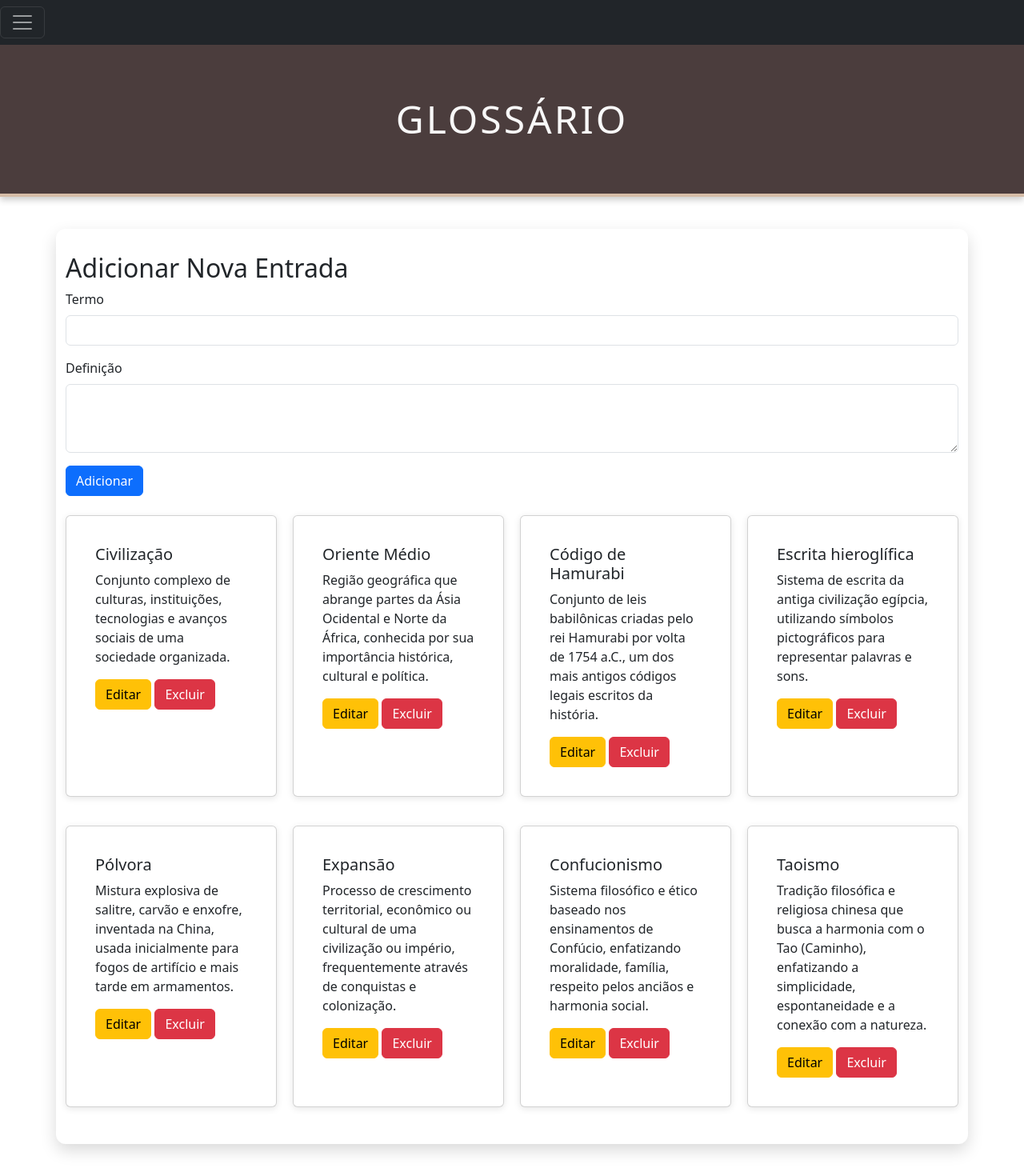
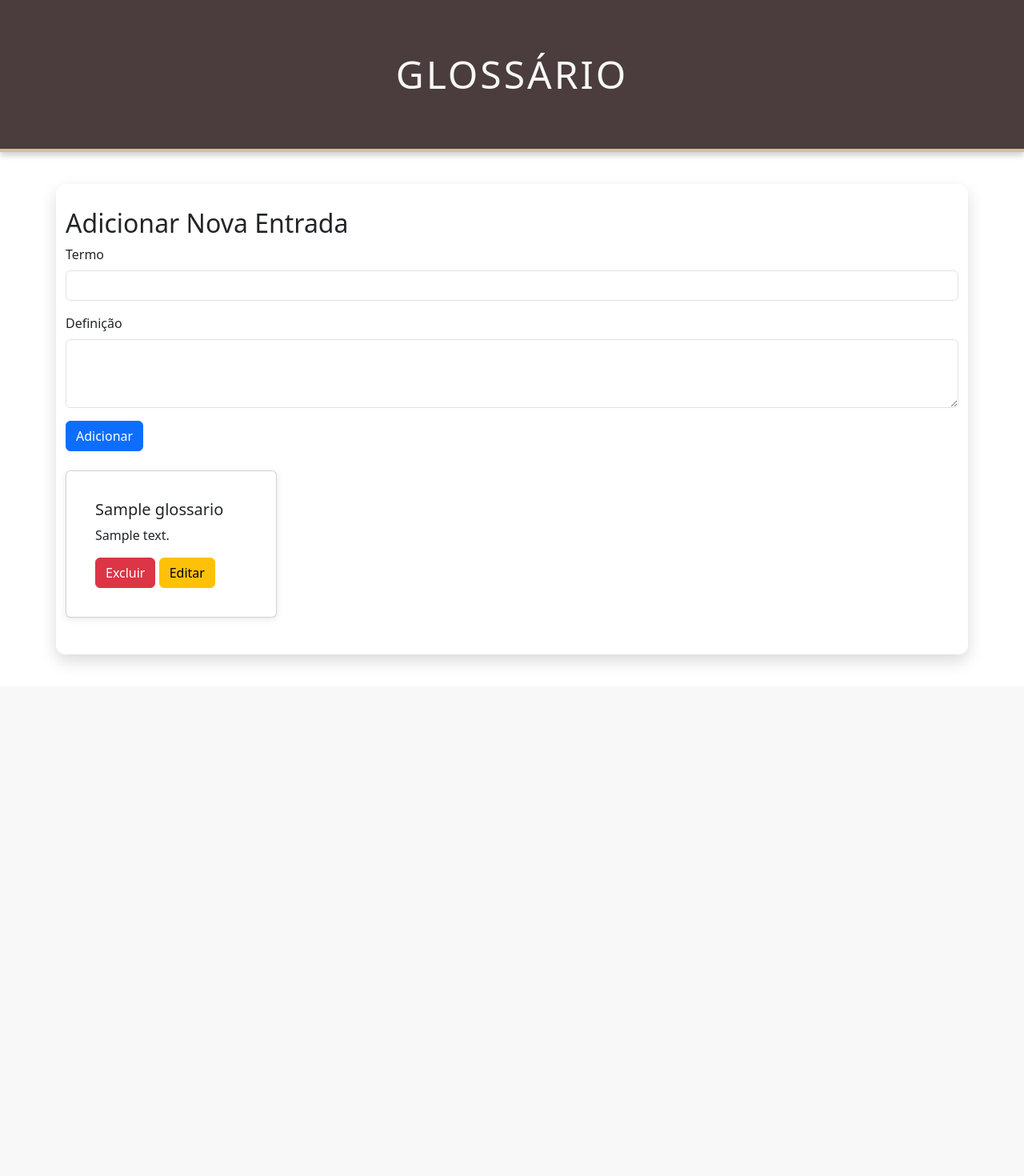
Before and after one commit to juliafortunat24/projeto_de_historia, a PHP site: page /paginas/glossario.php in a window 1280 px wide. Shown: the whole page at 80% size. After the commit the page ends 858 px from the top, so only its background shows below. Run offline with PHP 8.4, Linux system fonts and the light colour scheme; tables that the repository leaves empty hold one stand-in row (values such as "Sample post").

Commit message:
commit luiz

```diff
--- a/paginas/glossario.php
+++ b/paginas/glossario.php
@@ -1,54 +1,52 @@
+<?php
+include '../bd/database.php';
+
+// Verifica se a requisição é para inserir uma nova entrada
+if ($_SERVER['REQUEST_METHOD'] == 'POST' && isset($_POST['action'])) {
+    if ($_POST['action'] == 'add') {
+        $titulo = $_POST['term'];
+        $descricao = $_POST['definition'];
+        $sql = "INSERT INTO glossario (titulo, descricao) VALUES (?, ?)";
+        $stmt = $connection->prepare($sql);
+        $stmt->bind_param('ss', $titulo, $descricao);
+        $stmt->execute();
+        header("Location: glossario.php");
+        exit();
+    } elseif ($_POST['action'] == 'delete') {
+        $id_palavra = $_POST['id_palavra'];
+        $sql = "DELETE FROM glossario WHERE id_palavra = ?";
+        $stmt = $connection->prepare($sql);
+        $stmt->bind_param('i', $id_palavra);
+        $stmt->execute();
+        header("Location: glossario.php");
+        exit();
+    } elseif ($_POST['action'] == 'edit') {
+        $id_palavra = $_POST['id_palavra'];
+        $titulo = $_POST['term'];
+        $descricao = $_POST['definition'];
+        $sql = "UPDATE glossario SET titulo = ?, descricao = ? WHERE id_palavra = ?";
+        $stmt = $connection->prepare($sql);
+        $stmt->bind_param('ssi', $titulo, $descricao, $id_palavra);
+        $stmt->execute();
+        header("Location: glossario.php");
+        exit();
+    }
+}
+
+$sql = "SELECT * FROM glossario";
+$result = $connection->query($sql);
+?>
+
 <!DOCTYPE html>
 <html lang="en">
-
 <head>
     <meta charset="UTF-8">
     <meta name="viewport" content="width=device-width, initial-scale=1.0">
     <title>Glossário</title>
     <link rel="stylesheet" href="../css/glossario.css">
     <link href="https://cdn.jsdelivr.net/npm/bootstrap@5.3.0-alpha1/dist/css/bootstrap.min.css" rel="stylesheet">
-    <style>
-        #offcanvasNavbar {
-            width: 250px;
-        }
-    </style>
 </head>
-
 <body>
-    <div class="pos-f-t">
-        <div class="offcanvas offcanvas-start bg-dark text-white custom-offcanvas" tabindex="-1" id="offcanvasNavbar"
-            aria-labelledby="offcanvasNavbarLabel">
-            <div class="offcanvas-header">
-                <h5 class="offcanvas-title" id="offcanvasNavbarLabel">Menu</h5>
-                <button type="button" class="btn-close btn-close-white" data-bs-dismiss="offcanvas"
-                    aria-label="Close"></button>
-            </div>
-            <div class="offcanvas-body">
-                <ul class="navbar-nav">
-                    <li class="nav-item">
-                        <a class="nav-link text-white" href="index.php">Home</a>
-                    </li>
-                    <li class="nav-item">
-                        <a class="nav-link text-white" href="sobre.php">Sobre</a>
-                    </li>
-                    <li class="nav-item">
-                        <a class="nav-link text-white" href="contato.php">Contato</a>
-                    </li>
-                    <li class="nav-item">
-                        <a class="nav-link text-white" href="servicos.php">Serviços</a>
-                    </li>
-                </ul>
-            </div>
-        </div>
-
-        <nav class="navbar navbar-dark bg-dark">
-            <button class="navbar-toggler" type="button" data-bs-toggle="offcanvas" data-bs-target="#offcanvasNavbar"
-                aria-controls="offcanvasNavbar" aria-expanded="false" aria-label="Alterna navegação">
-                <span class="navbar-toggler-icon"></span>
-            </button>
-        </nav>
-    </div>
-
     <header>
         <h1 class="text-center my-4">Glossário</h1>
     </header>
@@ -56,129 +54,48 @@
     <div class="container">
         <div class="mb-4">
             <h2>Adicionar Nova Entrada</h2>
-            <form id="addEntryForm">
+            <form method="post" action="">
+                <input type="hidden" name="action" value="add">
                 <div class="mb-3">
                     <label for="term" class="form-label">Termo</label>
-                    <input type="text" class="form-control" id="term" required>
+                    <input type="text" class="form-control" name="term" id="term" required>
                 </div>
                 <div class="mb-3">
                     <label for="definition" class="form-label">Definição</label>
-                    <textarea class="form-control" id="definition" rows="3" required></textarea>
+                    <textarea class="form-control" name="definition" id="definition" rows="3" required></textarea>
                 </div>
                 <button type="submit" class="btn btn-primary">Adicionar</button>
             </form>
         </div>
 
         <section class="cards-section" id="glossaryCards">
-            <!-- Entradas existentes -->
-            <div class="card mb-3">
-                <div class="card-body">
-                    <h5 class="card-title">Civilização</h5>
-                    <p class="card-text">Conjunto complexo de culturas, instituições, tecnologias e avanços sociais de uma sociedade organizada.</p>
-                    <button class="btn btn-warning" onclick="editEntry(this)">Editar</button>
-                    <button class="btn btn-danger" onclick="deleteEntry(this)">Excluir</button>
-                </div>
-            </div>
-            <div class="card mb-3">
-                <div class="card-body">
-                    <h5 class="card-title">Oriente Médio</h5>
-                    <p class="card-text">Região geográfica que abrange partes da Ásia Ocidental e Norte da África, conhecida por sua importância histórica, cultural e política.</p>
-                    <button class="btn btn-warning" onclick="editEntry(this)">Editar</button>
-                    <button class="btn btn-danger" onclick="deleteEntry(this)">Excluir</button>
-                </div>
-            </div>
-            <div class="card mb-3">
-                <div class="card-body">
-                    <h5 class="card-title">Código de Hamurabi</h5>
-                    <p class="card-text">Conjunto de leis babilônicas criadas pelo rei Hamurabi por volta de 1754 a.C., um dos mais antigos códigos legais escritos da história.</p>
-                    <button class="btn btn-warning" onclick="editEntry(this)">Editar</button>
-                    <button class="btn btn-danger" onclick="deleteEntry(this)">Excluir</button>
-                </div>
-            </div>
-            <div class="card mb-3">
-                <div class="card-body">
-                    <h5 class="card-title">Escrita hieroglífica</h5>
-                    <p class="card-text">Sistema de escrita da antiga civilização egípcia, utilizando símbolos pictográficos para representar palavras e sons.</p>
-                    <button class="btn btn-warning" onclick="editEntry(this)">Editar</button>
-                    <button class="btn btn-danger" onclick="deleteEntry(this)">Excluir</button>
-                </div>
-            </div>
-            <div class="card mb-3">
-                <div class="card-body">
-                    <h5 class="card-title">Pólvora</h5>
-                    <p class="card-text">Mistura explosiva de salitre, carvão e enxofre, inventada na China, usada inicialmente para fogos de artifício e mais tarde em armamentos.</p>
-                    <button class="btn btn-warning" onclick="editEntry(this)">Editar</button>
-                    <button class="btn btn-danger" onclick="deleteEntry(this)">Excluir</button>
-                </div>
-            </div>
-            <div class="card mb-3">
-                <div class="card-body">
-                    <h5 class="card-title">Expansão</h5>
-                    <p class="card-text">Processo de crescimento territorial, econômico ou cultural de uma civilização ou império, frequentemente através de conquistas e colonização.</p>
-                    <button class="btn btn-warning" onclick="editEntry(this)">Editar</button>
-                    <button class="btn btn-danger" onclick="deleteEntry(this)">Excluir</button>
-                </div>
-            </div>
-            <div class="card mb-3">
-                <div class="card-body">
-                    <h5 class="card-title">Confucionismo</h5>
-                    <p class="card-text">Sistema filosófico e ético baseado nos ensinamentos de Confúcio, enfatizando moralidade, família, respeito pelos anciãos e harmonia social.</p>
-                    <button class="btn btn-warning" onclick="editEntry(this)">Editar</button>
-                    <button class="btn btn-danger" onclick="deleteEntry(this)">Excluir</button>
-                </div>
-            </div>
-            <div class="card mb-3">
-                <div class="card-body">
-                    <h5 class="card-title">Taoismo</h5>
-                    <p class="card-text">Tradição filosófica e religiosa chinesa que busca a harmonia com o Tao (Caminho), enfatizando a simplicidade, espontaneidade e a conexão com a natureza.</p>
-                    <button class="btn btn-warning" onclick="editEntry(this)">Editar</button>
-                    <button class="btn btn-danger" onclick="deleteEntry(this)">Excluir</button>
-                </div>
-            </div>
+            <?php if ($result->num_rows > 0) {
+                while ($linha = $result->fetch_assoc()) {
+                    echo "<div class='card mb-3'>
+                            <div class='card-body'>
+                                <h5 class='card-title'>" . htmlspecialchars($linha['titulo']) . "</h5>
+                                <p class='card-text'>" . htmlspecialchars($linha['descricao']) . "</p>
+                                <form method='post' action='' class='d-inline'>
+                                    <input type='hidden' name='action' value='delete'>
+                                    <input type='hidden' name='id_palavra' value='" . $linha['id_palavra'] . "'>
+                                    <button type='submit' class='btn btn-danger'>Excluir</button>
+                                </form>
+                                <button class='btn btn-warning' onclick=\"fillEditForm(" . $linha['id_palavra'] . ", '" . addslashes($linha['titulo']) . "', '" . addslashes($linha['descricao']) . "')\">Editar</button>
+                            </div>
+                        </div>";
+                }
+            } ?>
         </section>
     </div>
 
-    <script src="https://cdn.jsdelivr.net/npm/bootstrap@5.3.0-alpha1/dist/js/bootstrap.bundle.min.js"></script>
     <script>
-        const glossaryCards = document.getElementById('glossaryCards');
-        const addEntryForm = document.getElementById('addEntryForm');
-
-        addEntryForm.addEventListener('submit', function (event) {
-            event.preventDefault();
-            const term = document.getElementById('term').value;
-            const definition = document.getElementById('definition').value;
-            addEntryToGlossary(term, definition);
-            addEntryForm.reset();
-        });
-
-        function addEntryToGlossary(term, definition) {
-            const card = document.createElement('div');
-            card.className = 'card mb-3';
-            card.innerHTML = `
-                <div class="card-body">
-                    <h5 class="card-title">${term}</h5>
-                    <p class="card-text">${definition}</p>
-                    <button class="btn btn-warning" onclick="editEntry(this)">Editar</button>
-                    <button class="btn btn-danger" onclick="deleteEntry(this)">Excluir</button>
-                </div>
-            `;
-            glossaryCards.appendChild(card);
-        }
-
-        function editEntry(button) {
-            const cardBody = button.parentElement;
-            const term = cardBody.querySelector('.card-title').innerText;
-            const definition = cardBody.querySelector('.card-text').innerText;
+        function fillEditForm(id, term, definition) {
             document.getElementById('term').value = term;
             document.getElementById('definition').value = definition;
-            deleteEntry(button); // Remove a entrada antes de editar
-        }
-
-        function deleteEntry(button) {
-            const card = button.parentElement.parentElement;
-            glossaryCards.removeChild(card);
+            const form = document.querySelector('form');
+            form.action = '';
+            form.innerHTML += `<input type="hidden" name="action" value="edit"><input type="hidden" name="id_palavra" value="${id}">`;
         }
     </script>
 </body>
-
 </html>
```
Also changed, not shown: bd/projeto_historia (2).sql (renamed from bd/projeto_historia.sql, +25 -2 lines), paginas/administrador.php (+14 -2 lines).
